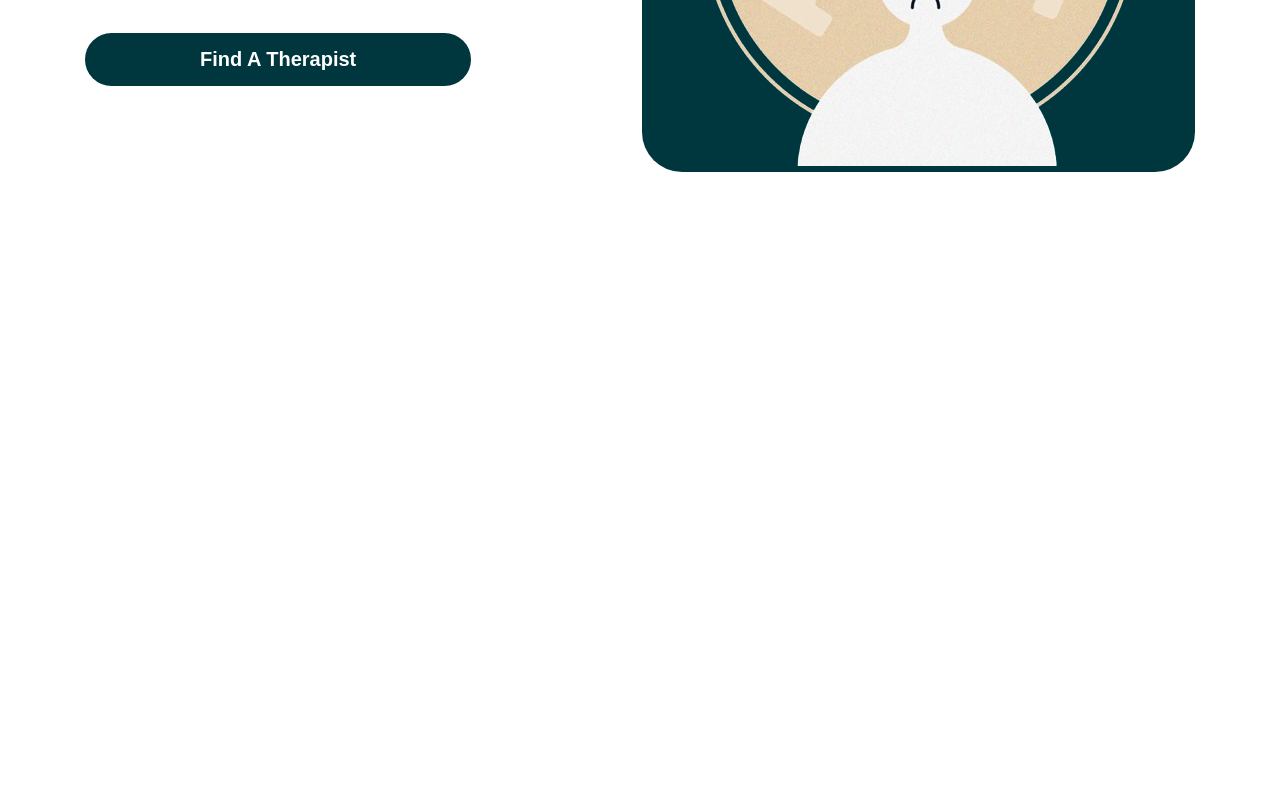
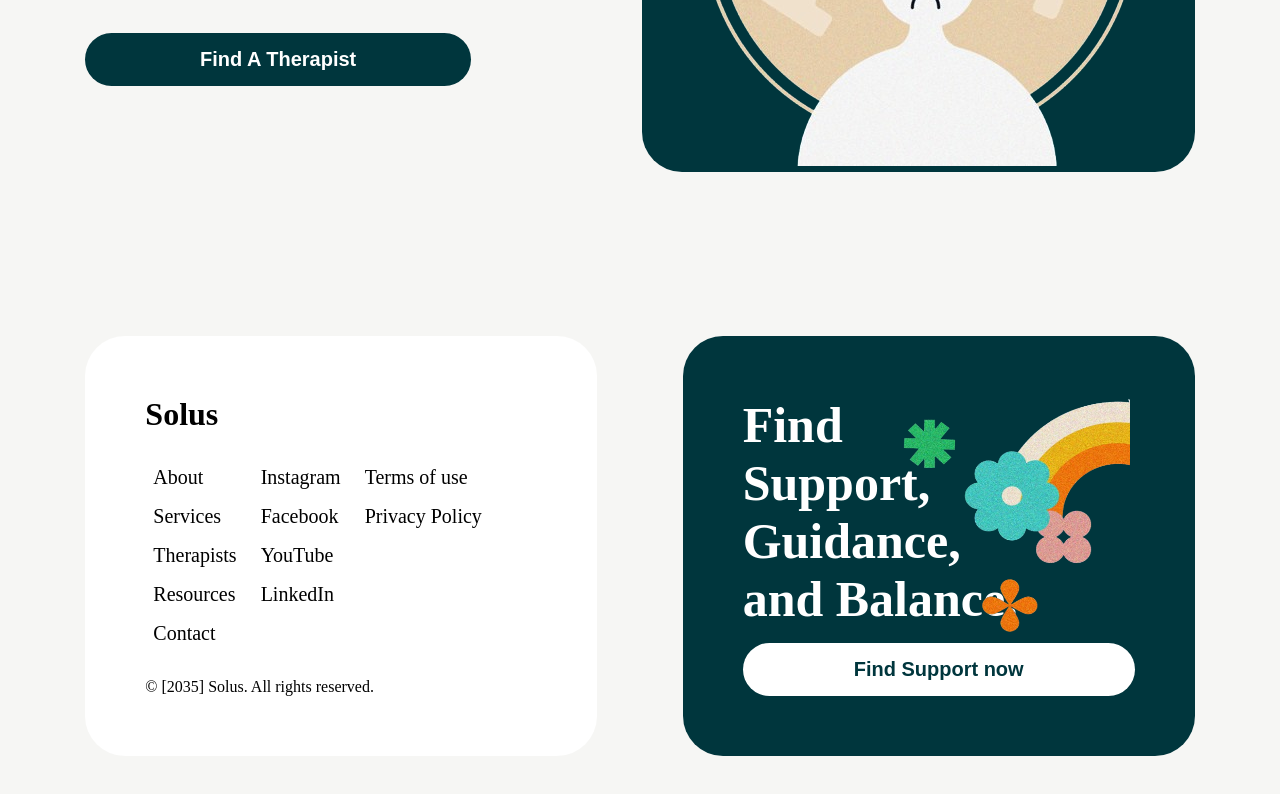
Before and after one commit to Vicstudentwatch/weekChallenge, a plain HTML site: page index.html in a window 1280 px wide. Shown: the part 1334-2128 px from the top of the page. Before the commit the page ends 1600 px from the top, so only its background shows below. Drawn offline with Linux system fonts and the light colour scheme.

Commit message:
add footer

```diff
--- a/index.html
+++ b/index.html
@@ -36,11 +36,38 @@
         <button>Find A Therapist</button>
       </div>
       <div class="right"><img src="./works.png" alt="Mental Health"></div>
-
     </div>
 
   </main>
   <footer>
+    <div class="left">
+      <h1>Solus</h1>
+      <div class="list">
+        <ul>
+        <li>About</li>
+        <li>Services</li>
+        <li>Therapists</li>
+        <li>Resources</li>
+        <li>Contact</li>
+      </ul>
+      <ul>
+        <li>Instagram</li>
+        <li>Facebook</li>
+        <li>YouTube</li>
+        <li>LinkedIn</li>
+      </ul>
+      <ul>
+        <li>Terms of use</li>
+        <li>Privacy Policy</li>
+      </ul>
+      </div>
+      <p>© [2035] Solus. All rights reserved.</p>
+    </div>
+    <div class="right">
+      <img src="./footer-img.png" alt="footer-img"  height="250" width="250">
+      <h2>Find <br>Support, <br> Guidance, <br> and Balance.</h2>
+      <button>Find Support now</button>
+    </div>
   </footer>
 </body>
 </html>
--- a/style.css
+++ b/style.css
@@ -11,9 +11,10 @@
   margin: 0;
   padding: 0;
   box-sizing: border-box;
+
 }
 body{
-  background-color: (--body);
+  background-color: var(--body);
 }
 header{
   width: 100%;
@@ -46,7 +47,6 @@ nav > ul{
   justify-content: center;
   flex-direction: column;
   gap: 20px;
-  /* padding: 300px 520px; */
   height: 80vh;
   width: 90%;
   border-radius: 50px;
@@ -56,7 +56,7 @@ nav > ul{
 .H-card > h1{
   font-size: 70px;
 }
-.H-card > button ,.works .left button{
+.H-card > button ,.works .left button,footer button{
   font-weight: bold;
   font-size: 20px;
   padding: 15px 20px;
@@ -88,4 +88,51 @@ nav > ul{
 }
 .works .left h2{
   font-size: 50px;
+
 }
+footer{
+  height: 70vh;
+  display: flex;
+  align-items: center;
+  justify-content: space-evenly;
+
+}
+footer .left,footer .right{
+  width: 40%;
+  height: 75%;
+  padding: 60px;
+  border-radius: 40px;
+}
+footer .left{
+  background-color: var(--white);
+}
+.list{
+  width: 100%;
+  display: flex;
+  gap: 8px;
+  padding: 25px 0;
+}
+footer .left ul li{
+  list-style: none;
+  font-size: 20px;
+  padding: 8px;
+}
+footer .right{
+  background-color: var(--element4);
+  color: var(--white);
+  display: flex;
+  flex-direction: column;
+  justify-content: space-between;
+}
+footer .right h2{
+  font-size: 50px;
+}
+footer button{
+  background-color: var(--white);
+  color: var(--element4);
+}
+footer img{
+ position: absolute;
+ right: 150px;
+
+}
```
Also changed, not shown: footer-img.png (added).
